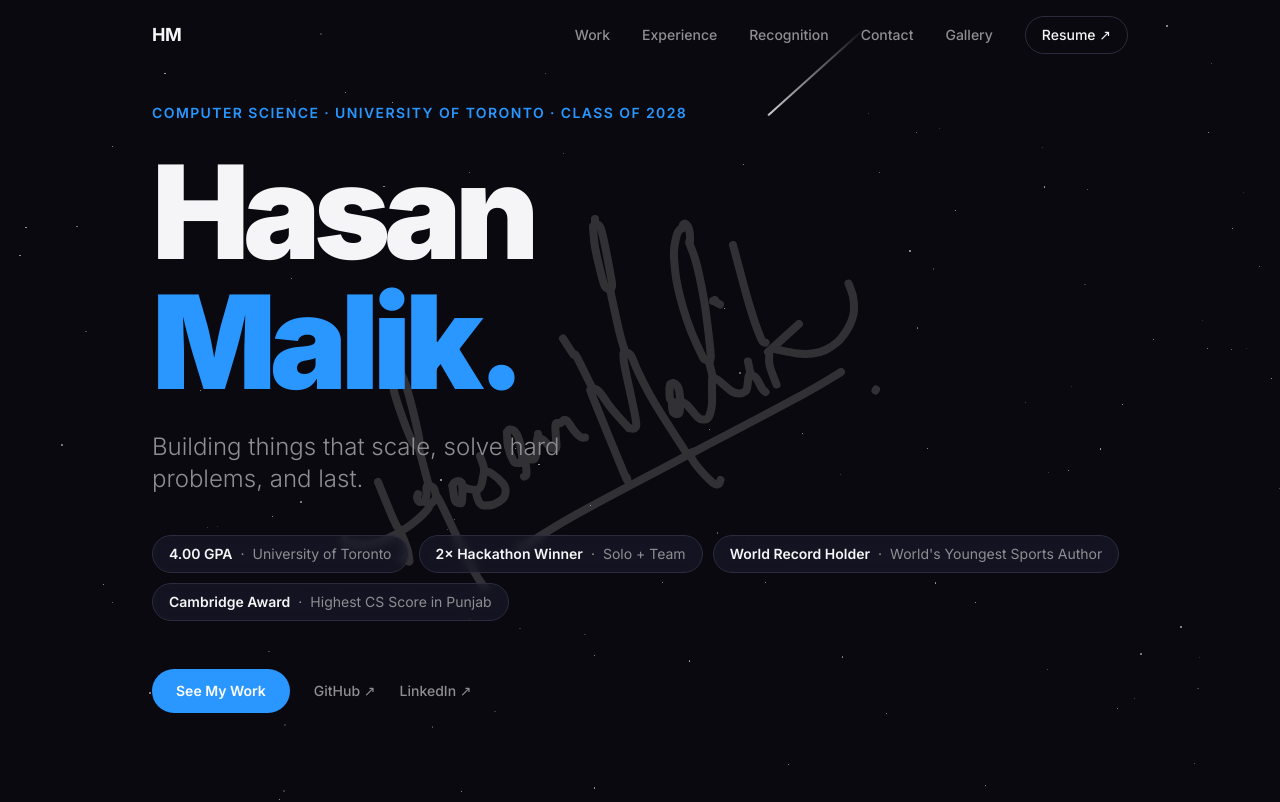
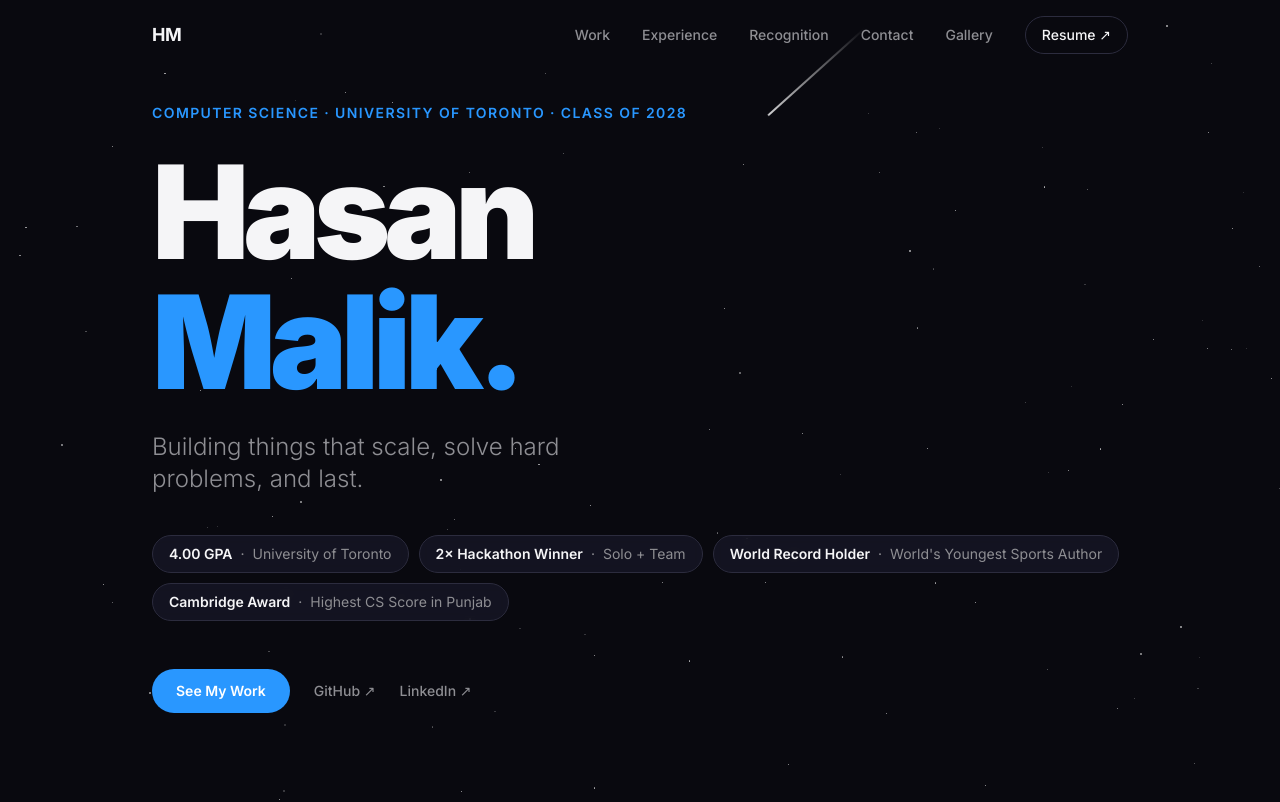
Before and after one commit to hasan-malik/hasan-malik.github.io, a React (Vite) app: page / in a window 1280 px wide. Shown: the top 802 px of the page. Built offline with nearby package versions, Linux system fonts and the light colour scheme.

Commit message:
feat: move signature to contact section, loop forever at full opacity

```diff
--- a/src/components/Contact.jsx
+++ b/src/components/Contact.jsx
@@ -1,10 +1,11 @@
 import { motion } from 'framer-motion'
+import SignatureWatermark from './SignatureWatermark'
 
 export default function Contact() {
   return (
     <footer id="contact" className="py-20 border-t border-apple-border">
       <div className="max-w-5xl mx-auto px-6">
-        <div className="flex flex-col md:flex-row md:items-end justify-between gap-10">
+        <div className="flex flex-col md:flex-row md:items-center justify-between gap-10">
 
           <motion.div
             initial={{ opacity: 0, y: 20 }}
@@ -26,6 +27,8 @@ export default function Contact() {
               hasan.malik@mail.utoronto.ca
             </a>
           </motion.div>
+
+          <SignatureWatermark className="hidden md:block w-72 h-36" />
 
           <motion.div
             initial={{ opacity: 0, y: 20 }}
--- a/src/components/Hero.jsx
+++ b/src/components/Hero.jsx
@@ -1,5 +1,4 @@
 import { motion } from 'framer-motion'
-import SignatureWatermark from './SignatureWatermark'
 
 const badges = [
   { label: '4.00 GPA',            sub: 'University of Toronto'       },
@@ -17,7 +16,6 @@ const fadeUp = (delay = 0) => ({
 export default function Hero() {
   return (
     <section className="relative min-h-screen flex items-center pt-24 pb-20">
-      <SignatureWatermark />
       <div className="relative z-10 max-w-5xl mx-auto px-6 w-full">
 
         <motion.p
--- a/src/components/SignatureWatermark.jsx
+++ b/src/components/SignatureWatermark.jsx
@@ -1,4 +1,5 @@
 import { motion } from 'framer-motion'
+import { useState, useEffect } from 'react'
 
 const STROKES = [
   { d: 'M 52.25 270.00 C 52.21 270.08 51.92 270.29 52.00 270.50 C 52.08 270.71 52.21 271.00 52.75 271.25 C 53.29 271.50 53.50 271.83 55.25 272.00 C 57.00 272.17 60.75 272.46 63.25 272.25 C 65.75 272.04 67.50 271.75 70.25 270.75 C 73.00 269.75 78.17 267.00 79.75 266.25', delay: 0.0, dur: 0.08 },
@@ -65,16 +66,25 @@ const STROKES = [
   { d: 'M 317.75 195.25 L 318.00 194.75', delay: 3.459, dur: 0.052 },
 ]
 
-export default function SignatureWatermark() {
+const CYCLE_DURATION = 5000  // ms — 3.5s draw + 1.5s pause before restart
+
+export default function SignatureWatermark({ className = '' }) {
+  const [cycle, setCycle] = useState(0)
+
+  useEffect(() => {
+    const id = setTimeout(() => setCycle(c => c + 1), CYCLE_DURATION)
+    return () => clearTimeout(id)
+  }, [cycle])
+
   return (
     <motion.svg
-      viewBox="0 0 400 400"
-      className="absolute inset-0 w-full h-full pointer-events-none select-none"
+      key={cycle}
+      viewBox="40 100 285 200"
+      className={`pointer-events-none select-none ${className}`}
       preserveAspectRatio="xMidYMid meet"
       aria-hidden="true"
-      initial={{ opacity: 0 }}
-      animate={{ opacity: [0, 0.22, 0.22, 0.03] }}
-      transition={{ duration: 9, times: [0, 0.05, 0.65, 1], ease: 'linear' }}
+      animate={{ opacity: [0, 1, 1, 0] }}
+      transition={{ duration: CYCLE_DURATION / 1000, times: [0, 0.08, 0.82, 1], ease: 'linear' }}
     >
       {STROKES.map((s, i) => (
         <motion.path
```
